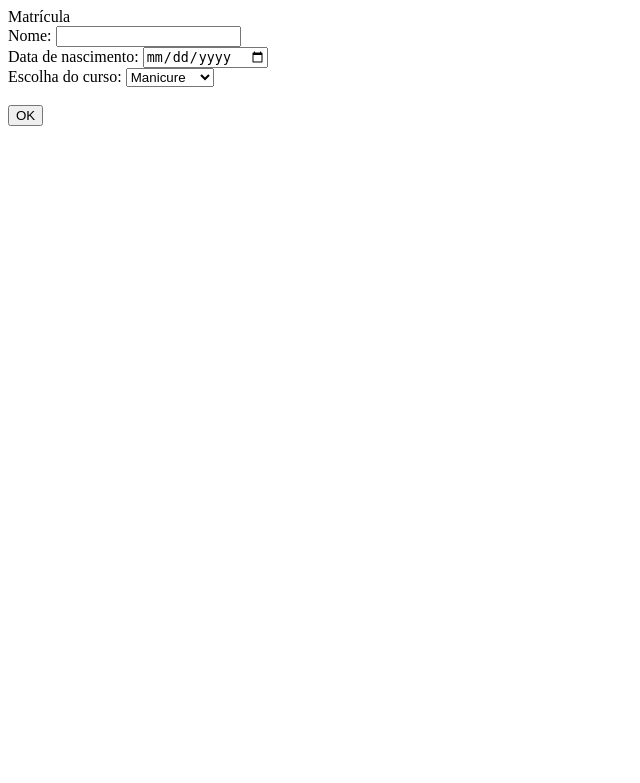
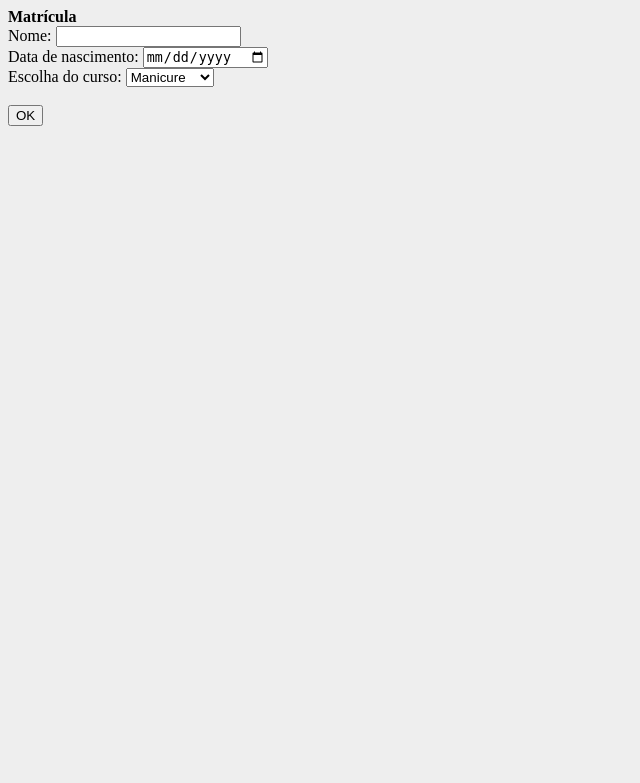
Before and after one commit to Livia641564/Logica-de-programa-o, a PHP site: page / in a window 1280 px wide. Shown: the top 783 px of the page, without its empty margins (0-640 px from the left). Run offline with PHP 8.4, Linux system fonts and the light colour scheme.

Commit message:
Formulario]

```diff
--- a/index.php
+++ b/index.php
@@ -1,9 +1,16 @@
 <html>
+    <head>
+        <title> Formulário </title>
+        <style type="text/css">
+                body{background-color:#eeeeee}
+                hl{font-weight:bold;}
+                .bt{cursor:pointer;}
+        </style>
+    </head>
     <body>
-
         <hl>Matrícula</hl>
         <form action="script.php" method="post">
-    Nome: <input type=text name=Nome><br>
+        Nome: <input type="nome" name="nome"><br>
         Data de nascimento: <input id="date" type="date"><br>
         Escolha do curso: <form action="select.php" method="post">
             <select name=processador>
@@ -11,5 +18,6 @@
             <option value=Informática>Informática</option>
             <option value=Mecanica>Mecanica</option>
         </select><BR><BR>
-    <input type=submit value="OK">
+        <input type=submit class="bts" value="OK">
         </form>
+</html>
```
Lines whose indentation alone changed are shown as unchanged.
